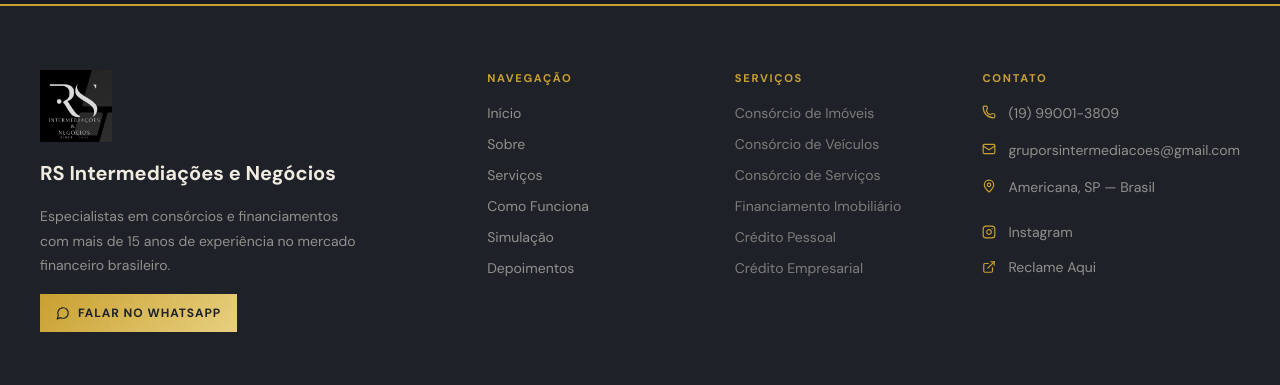
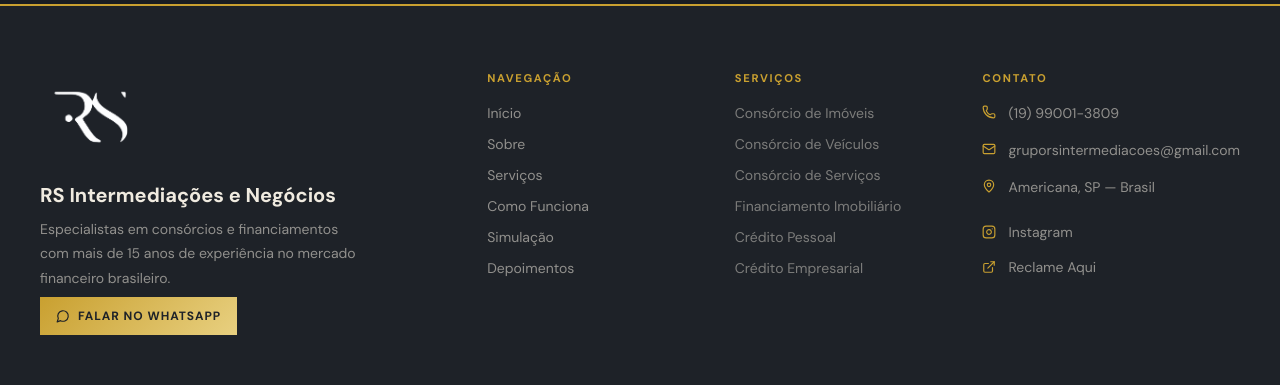
Before and after one commit to Clara2808Duarte/RSronnyRS, a React (Vite) app: page / in a window 1280 px wide. Shown: the part 2252-2637 px from the top of the page. Built offline with nearby package versions, Linux system fonts and the light colour scheme; grey boxes are pictures that could not be loaded; a web font is replaced by a local one.

Commit message:
Logo Footer

```diff
--- a/src/app/components/Footer.css
+++ b/src/app/components/Footer.css
@@ -21,14 +21,14 @@
 .footer__brand {
   display: flex;
   flex-direction: column;
-  gap: 1rem;
+  gap: 0.4rem;
   align-items: flex-start;
 }
 
 .footer__logo {
-  height: 4.5rem;
+  height: 6.5rem;
   width: auto;
-  max-width: 180px;
+  max-width: 190px;
   object-fit: contain;
   display: block;
 }
--- a/src/app/components/Footer.tsx
+++ b/src/app/components/Footer.tsx
@@ -12,7 +12,7 @@ import {
 
 import { NAV_LINKS, WHATSAPP_NUMBER } from "../../data";
 
-import logo from "../../assets/logo.png";
+import logo2 from "../../assets/logo2.png";
 
 import "./Footer.css";
 
@@ -27,7 +27,7 @@ export function Footer() {
           <div className="footer__brand">
 
             <img
-              src={logo}
+              src={logo2}
               alt="RS Intermediações e Negócios"
               className="footer__logo"
             />
```
